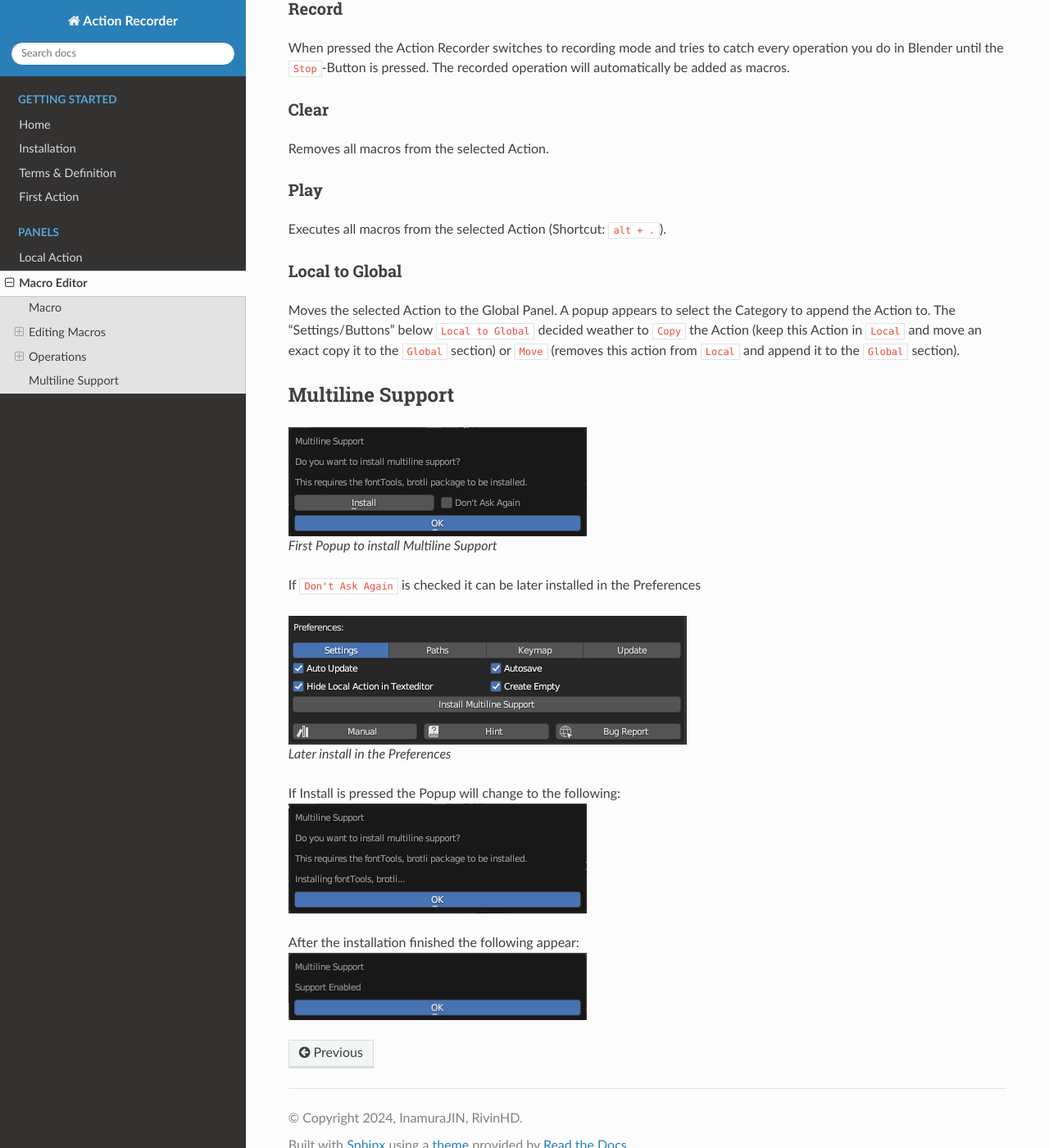
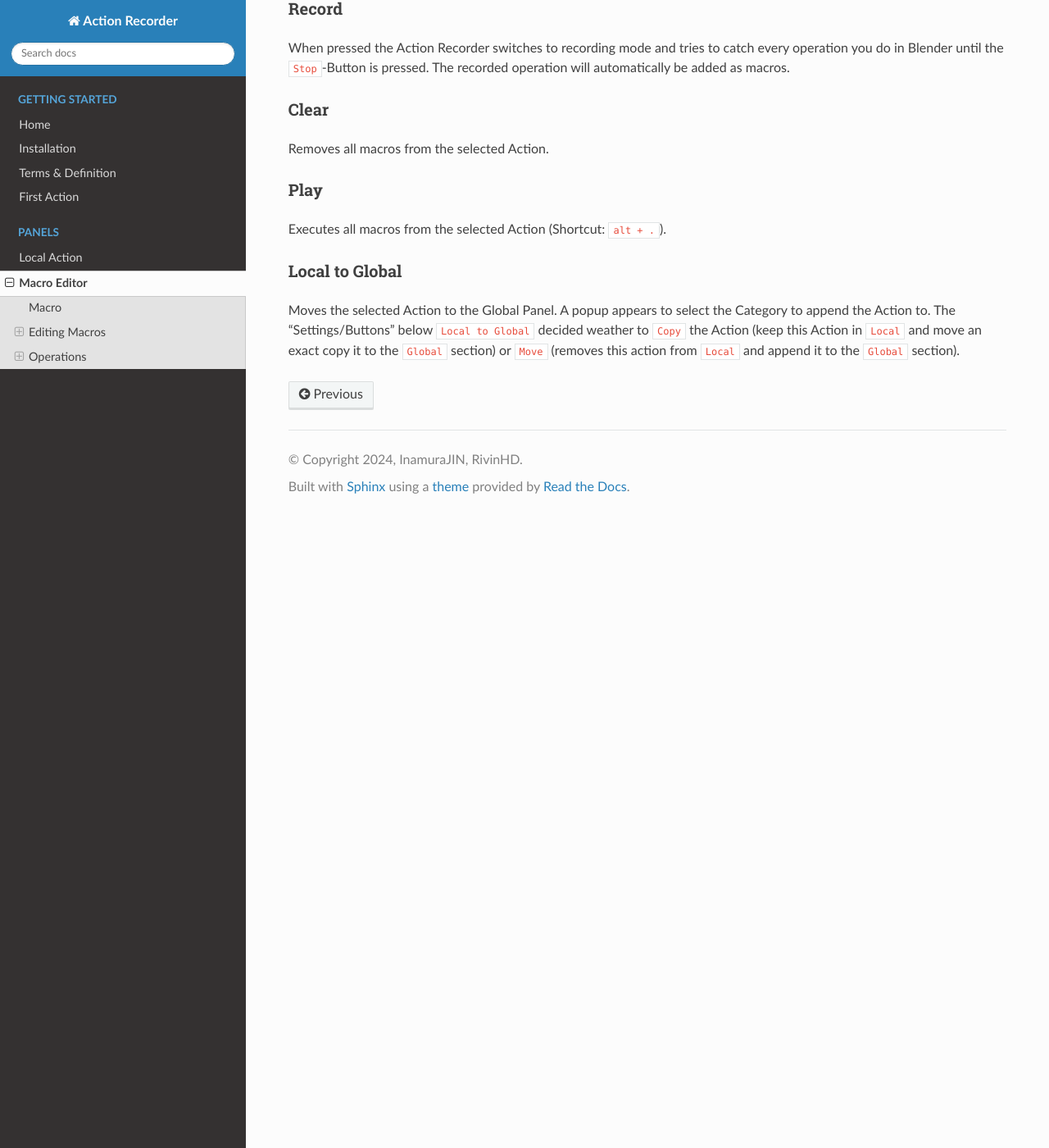
Before and after one commit to InamuraJIN/ActionRecorder, a Sphinx documentation site: the page built from docs/source/panels/macro.md, in a window 1280 px wide and 1400 px high, scrolled down 3532 px. Shown: the whole window at 82% size. Built offline with Sphinx 7.4.7 and the Read the Docs theme 3.1.0, drawn with Linux system fonts in a browser that asks for light colours.

Commit message:
Removed Docs Multiline support
Multiline support is no longer required to be downloaded externally

```diff
--- a/docs/source/panels/macro.md
+++ b/docs/source/panels/macro.md
@@ -97,25 +97,3 @@ Executes all macros from the selected Action (Shortcut: `alt + .`).
 ### Local to Global
 Moves the selected Action to the Global Panel. A popup appears to select the Category to append the Action to.
 The "Settings/Buttons" below `Local to Global` decided weather to `Copy` the Action (keep this Action in `Local` and move an exact copy it to the `Global` section) or `Move` (removes this action from `Local` and append it to the `Global` section).
-
-## Multiline Support
-
-:::{figure-md}
-![Multiline Support Install](../images/MacroEditor_MultilineInstall.png)
-
-First Popup to install Multiline Support
-:::
-
-If `Don't Ask Again` is checked it can be later installed in the Preferences
-
-:::{figure-md}
-![Multiline Preferences](../images/Preferences_SettingsMultiline.png)
-
-Later install in the Preferences
-:::
-
-If Install is pressed the Popup will change to the following:\
-![Multiline Installing](../images/MacroEditor_MultilineInstalling.png)
-
-After the installation finished the following appear:\
-![Multiline Installed](../images/MacroEditor_MultilineInstalled.png)
```
